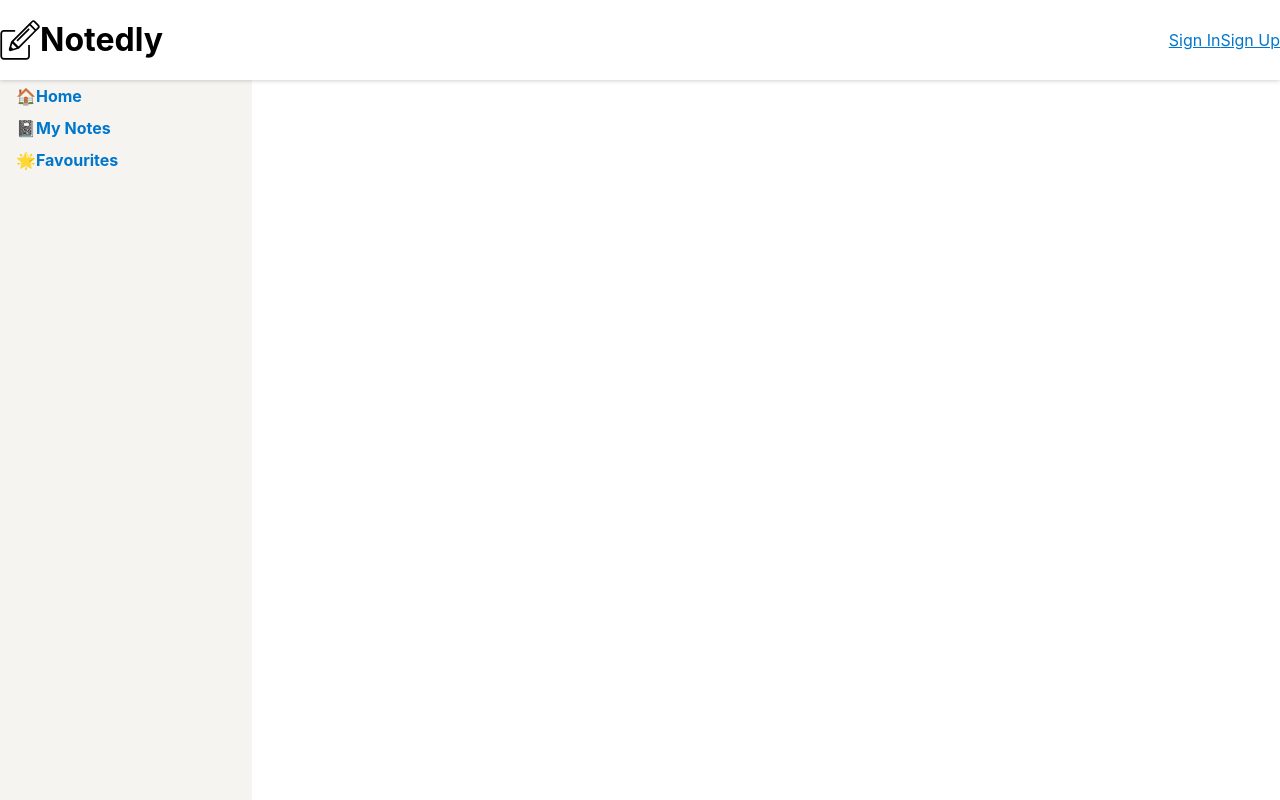
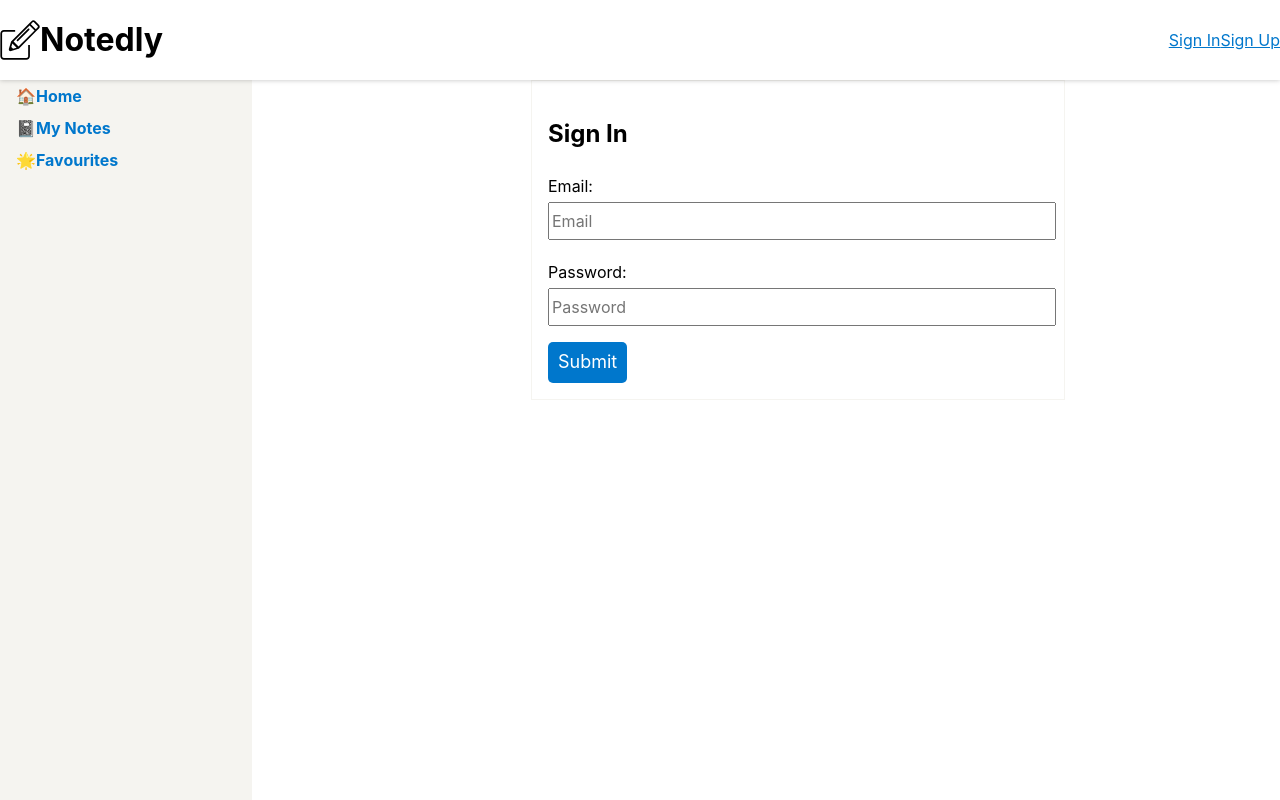
Before and after one commit to Goldenbwuoy/MERN-apollo-graphQL-app, a React (Create React App) app in the folder client/: page /signin in a window 1280 px wide. Built offline with nearby package versions, Linux system fonts and the light colour scheme; no server answers.

Commit message:
setup signin form and the mutation

```diff
--- a/client/src/App.js
+++ b/client/src/App.js
@@ -42,9 +42,6 @@ const IS_LOGGED_IN = gql`
 		status {
 			isLoggedIn
 		}
-		someValue {
-			value
-		}
 	}
 `;
 
@@ -53,7 +50,6 @@ client.writeQuery({
 	query: IS_LOGGED_IN,
 	data: {
 		status: data,
-		someValue: { value: "Sone other value" },
 	},
 });
 
--- a/client/src/components/Header.js
+++ b/client/src/components/Header.js
@@ -29,9 +29,6 @@ const IS_LOGGED_IN = gql`
 		status {
 			isLoggedIn
 		}
-		someValue {
-			value
-		}
 	}
 `;
 
@@ -42,9 +39,7 @@ const UserState = styled.div`
 const Header = ({ history }) => {
 	const client = useApolloClient();
 
-	const { status, someValue } = client.readQuery({ query: IS_LOGGED_IN });
-
-	console.log(someValue);
+	const { status } = client.readQuery({ query: IS_LOGGED_IN });
 
 	return (
 		<HeaderBar>
@@ -74,7 +69,7 @@ const Header = ({ history }) => {
 					</ButtonAsLink>
 				) : (
 					<p>
-						<Link to="/signup">Sign In</Link>
+						<Link to="/signin">Sign In</Link>
 						<Link to="/signup">Sign Up</Link>
 					</p>
 				)}
--- /dev/null
+++ b/client/src/components/UserForm.js
@@ -0,0 +1,83 @@
+import React, { useState } from "react";
+import styled from "styled-components";
+import Button from "./Button";
+
+const Wrapper = styled.div`
+	border: 1px solid #f5f4f0;
+	max-width: 500px;
+	padding: 1em;
+	margin: auto;
+`;
+
+const Form = styled.form`
+	label,
+	input {
+		display: block;
+		line-height: 2em;
+	}
+	input {
+		width: 100%;
+		margin-bottom: 1em;
+	}
+`;
+
+const UserForm = ({ formType, action }) => {
+	const [values, setValues] = useState();
+
+	// update the state when a user types in the form
+	const onChange = (event) => {
+		setValues({
+			...values,
+			[event.target.name]: event.target.value,
+		});
+	};
+	return (
+		<Wrapper>
+			{formType === "signup" ? <h2>Sign Up</h2> : <h2>Sign In</h2>}
+			<Form
+				onSubmit={(event) => {
+					event.preventDefault();
+					action({
+						variables: { ...values },
+					});
+				}}
+			>
+				{formType === "signup" && (
+					<>
+						<label htmlFor="username">Username:</label>
+						<input
+							required
+							type="text"
+							id="username"
+							name="username"
+							placeholder="Username"
+							onChange={onChange}
+						/>
+					</>
+				)}
+
+				<label htmlFor="email">Email:</label>
+				<input
+					required
+					type="email"
+					id="email"
+					name="email"
+					placeholder="Email"
+					onChange={onChange}
+				/>
+				<label htmlFor="password">Password:</label>
+				<input
+					required
+					type="password"
+					id="password"
+					name="password"
+					placeholder="Password"
+					onChange={onChange}
+				/>
+				<Button type="submit">Submit</Button>
+			</Form>
+		</Wrapper>
+	);
+};
+
+export default UserForm;
--- a/client/src/pages/index.js
+++ b/client/src/pages/index.js
@@ -7,6 +7,7 @@ import Favourites from "./favourites";
 import NotePage from "./note";
 import Layout from "../components/Layout";
 import SignUp from "./signup";
+import SignIn from "./signin";
 
 const Pages = () => {
 	return (
@@ -18,6 +19,7 @@ const Pages = () => {
 				<Route path="/favourites" component={Favourites} />
 				<Route path="/note/:id" component={NotePage} />
 				<Route path="/signup" component={SignUp} />
+				<Route path="/signin" component={SignIn} />
 			</Layout>
 		</Router>
 	);
--- /dev/null
+++ b/client/src/pages/signin.js
@@ -0,0 +1,52 @@
+import React, { useEffect } from "react";
+import { gql, useApolloClient, useMutation } from "@apollo/client";
+
+import UserForm from "../components/UserForm";
+
+const SIGN_IN_USER = gql`
+	mutation signIn($email: String, $password: String!) {
+		signIn(email: $email, password: $password)
+	}
+`;
+
+const IS_LOGGED_IN = gql`
+	query WriteStatus {
+		status {
+			isLoggedIn
+		}
+	}
+`;
+
+const SignIn = ({ history }) => {
+	const client = useApolloClient();
+
+	const [signIn, { loading, error }] = useMutation(SIGN_IN_USER, {
+		onCompleted: (data) => {
+			// store the token
+			localStorage.setItem("token", data.signIn);
+			//update the local cache
+			client.writeQuery({
+				query: IS_LOGGED_IN,
+				data: {
+					status: { isLoggedIn: true },
+				},
+			});
+			// redirect user to the home page
+			history.push("/");
+		},
+	});
+	useEffect(() => {
+		document.title = "Sign In - Notedly";
+	});
+	return (
+		<>
+			<UserForm action={signIn} formType="signin" />
+			{/* if the data is loading, display a loading message */}
+			{loading && <p>Loading....</p>}
+			{/* if there is an error, display error message */}
+			{error && <p>Error creating account!!</p>}
+		</>
+	);
+};
+
+export default SignIn;
--- a/client/src/pages/signup.js
+++ b/client/src/pages/signup.js
@@ -2,7 +2,7 @@ import React, { useEffect, useState } from "react";
 import styled from "styled-components";
 import { useMutation, useApolloClient, gql } from "@apollo/client";
 
-import Button from "../components/Button";
+import UserForm from "../components/UserForm";
 
 const SIGNUP_USER = gql`
 	mutation signUp($email: String!, $username: String!, $password: String!) {
@@ -18,38 +18,9 @@ const IS_LOGGED_IN = gql`
 	}
 `;
 
-const Wrapper = styled.div`
-	border: 1px solid #f5f4f0;
-	max-width: 500px;
-	padding: 1em;
-	margin: auto;
-`;
-
-const Form = styled.form`
-	label,
-	input {
-		display: block;
-		line-height: 2em;
-	}
-	input {
-		width: 100%;
-		margin-bottom: 1em;
-	}
-`;
-
 const SignUp = ({ history }) => {
-	const [values, setValues] = useState();
-
 	//Apollo client
 	const client = useApolloClient();
-
-	// update the state when a user types in the form
-	const onChange = (event) => {
-		setValues({
-			...values,
-			[event.target.name]: event.target.value,
-		});
-	};
 
 	useEffect(() => {
 		document.title = "Sign Up - Notedly";
@@ -73,46 +44,13 @@ const SignUp = ({ history }) => {
 		},
 	});
 	return (
-		<Wrapper>
-			<h2>Sign Up</h2>
-			<Form
-				onSubmit={(event) => {
-					event.preventDefault();
-					signUp({
-						variables: { ...values },
-					});
-				}}
-			>
-				<label htmlFor="username">Username:</label>
-				<input
-					required
-					type="text"
-					id="username"
-					name="username"
-					placeholder="Username"
-					onChange={onChange}
-				/>
-				<label htmlFor="email">Email:</label>
-				<input
-					required
-					type="email"
-					id="email"
-					name="email"
-					placeholder="Email"
-					onChange={onChange}
-				/>
-				<label htmlFor="password">Password:</label>
-				<input
-					required
-					type="password"
-					id="password"
-					name="password"
-					placeholder="Password"
-					onChange={onChange}
-				/>
-				<Button type="submit">Submit</Button>
-			</Form>
-		</Wrapper>
+		<>
+			<UserForm action={signUp} formType="signup" />
+			{/* if the data is loading, display a loading message */}
+			{loading && <p>Loading....</p>}
+			{/* if there is an error, display error message */}
+			{error && <p>Error creating account!!</p>}
+		</>
 	);
 };
 
```
